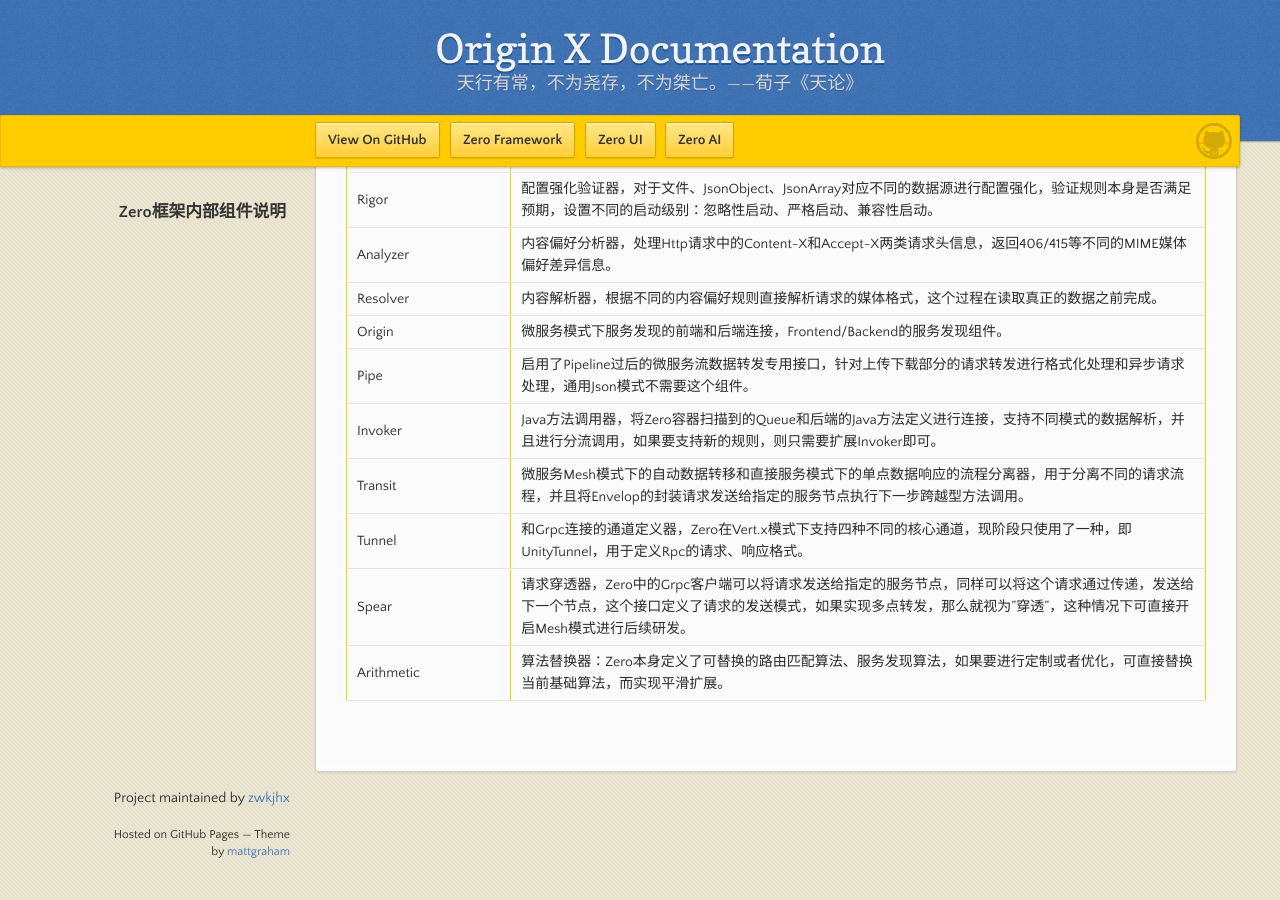
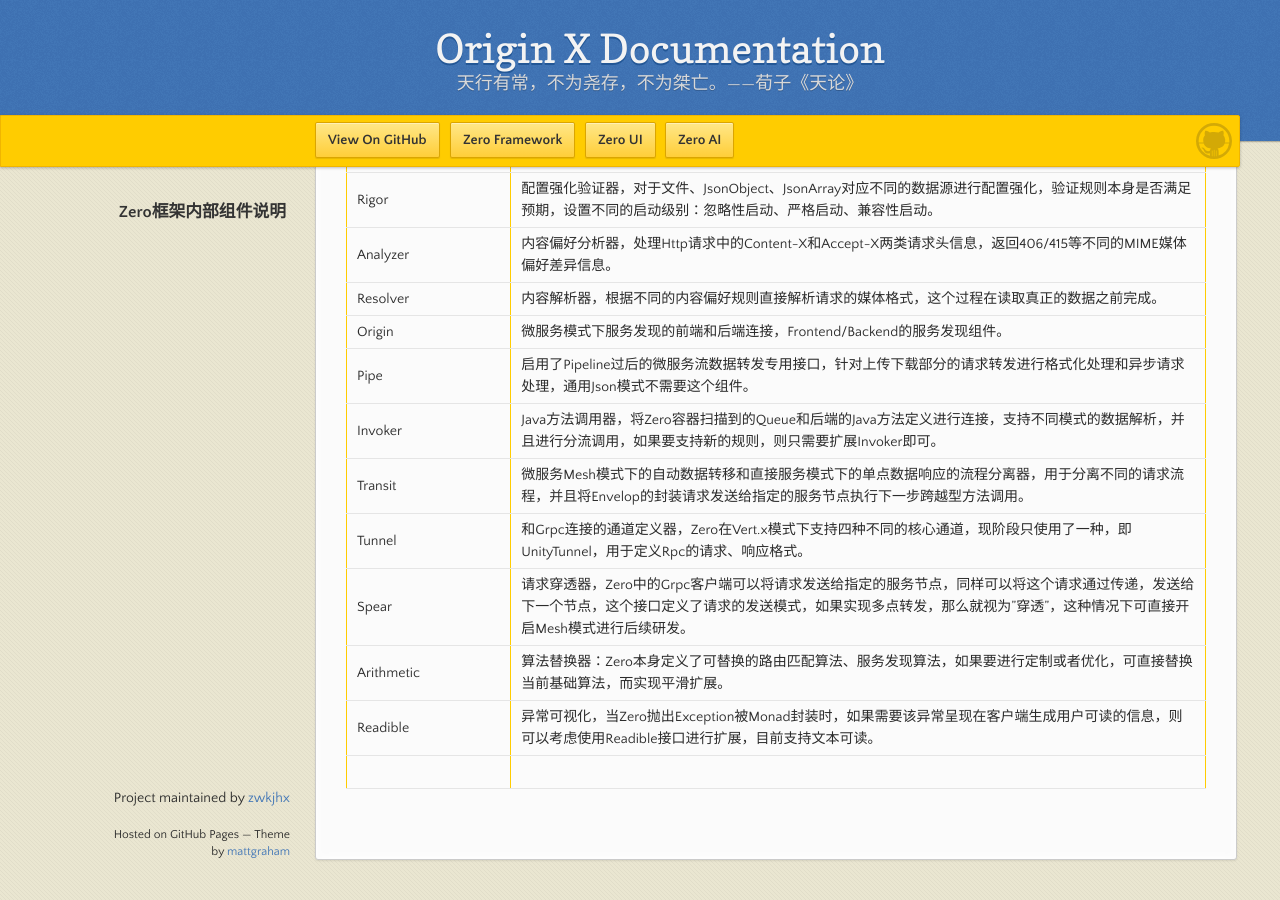
Before and after one commit to zwkjhx/ox-doc, a Jekyll site: the page built from specification/1-zerogui-fan/spc-004-zeronei-bu-zu-jian-shuo-ming.md, in a window 1280 px wide and 900 px high, scrolled down 1396 px. Built offline with Jekyll 4.4.1, drawn with Linux system fonts in a browser that asks for light colours; our own code applies the rules of GitHub Pages for plain Markdown files.

Commit message:
Updates specification/1-zerogui-fan/spc-004-zeronei-bu-zu-jian-shuo-ming.md
Auto commit by GitBook Editor

```diff
--- a/specification/1-zerogui-fan/spc-004-zeronei-bu-zu-jian-shuo-ming.md
+++ b/specification/1-zerogui-fan/spc-004-zeronei-bu-zu-jian-shuo-ming.md
@@ -38,3 +38,5 @@
 | Tunnel | 和Grpc连接的通道定义器，Zero在Vert.x模式下支持四种不同的核心通道，现阶段只使用了一种，即UnityTunnel，用于定义Rpc的请求、响应格式。 |
 | Spear | 请求穿透器，Zero中的Grpc客户端可以将请求发送给指定的服务节点，同样可以将这个请求通过传递，发送给下一个节点，这个接口定义了请求的发送模式，如果实现多点转发，那么就视为”穿透”，这种情况下可直接开启Mesh模式进行后续研发。 |
 | Arithmetic | 算法替换器：Zero本身定义了可替换的路由匹配算法、服务发现算法，如果要进行定制或者优化，可直接替换当前基础算法，而实现平滑扩展。 |
+| Readible | 异常可视化，当Zero抛出Exception被Monad封装时，如果需要该异常呈现在客户端生成用户可读的信息，则可以考虑使用Readible接口进行扩展，目前支持文本可读。 |
+|  |  |
```
